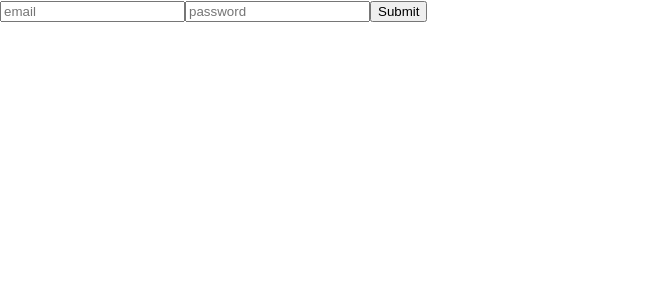
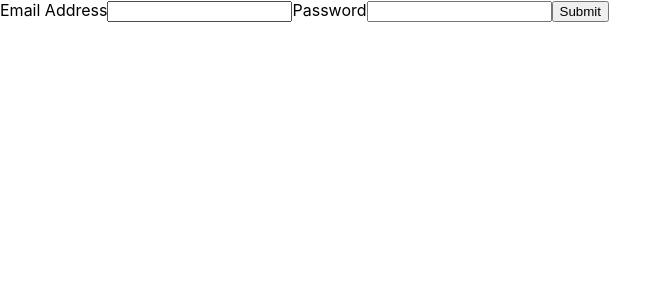
Before and after one commit to samchillcott/react-hook-form, a React (Create React App) app: page / in a window 1280 px wide. Shown: the top 300 px of the page, without its empty margins (0-672 px from the left). Built offline with nearby package versions, Linux system fonts and the light colour scheme.

Commit message:
add labels

```diff
--- a/src/App.js
+++ b/src/App.js
@@ -4,23 +4,38 @@ import { useForm } from 'react-hook-form';
 
 export default function App() {
   const {
-    register, handleSubmit, watch,
+    register, handleSubmit, watch, formState: { errors },
   } = useForm();
   const onSubmit = (data) => console.log(data);
 
   console.log(watch());
+  console.log(errors);
 
   return (
-    /* "handleSubmit" will validate your inputs before invoking "onSubmit" */
     <form onSubmit={handleSubmit(onSubmit)}>
-      {/* register your input into the hook by invoking the "register" function */}
-      <input placeholder="email" {...register('email', { required: true })} />
-
-      {/* include validation with required or other standard HTML validation rules */}
-      <input placeholder="password" {...register('password', { required: true })} />
-      {/* errors will return when field validation fails  */}
-      {/* {errors.exampleRequired && <span>This field is required</span>} */}
-
+      <label htmlFor="email">
+        Email Address
+        <input id="email" {...register('email', { required: 'This is required' })} />
+        {errors.email && <p>{errors.email.message}</p>}
+      </label>
+      <label htmlFor="password">
+        Password
+        <input
+          {...register('password', {
+            required: 'This is required',
+            minLength: {
+              value: 5,
+              message: 'Password must be at least 5 characters long',
+            },
+            // valueAsNumber: true,
+            // valueAsNumber: {
+            //   value: true,
+            //   message: 'Password must be a number',
+            // },
+          })}
+        />
+        {errors.password && <p>{errors.password.message}</p>}
+      </label>
       <input type="submit" />
     </form>
   );
```
